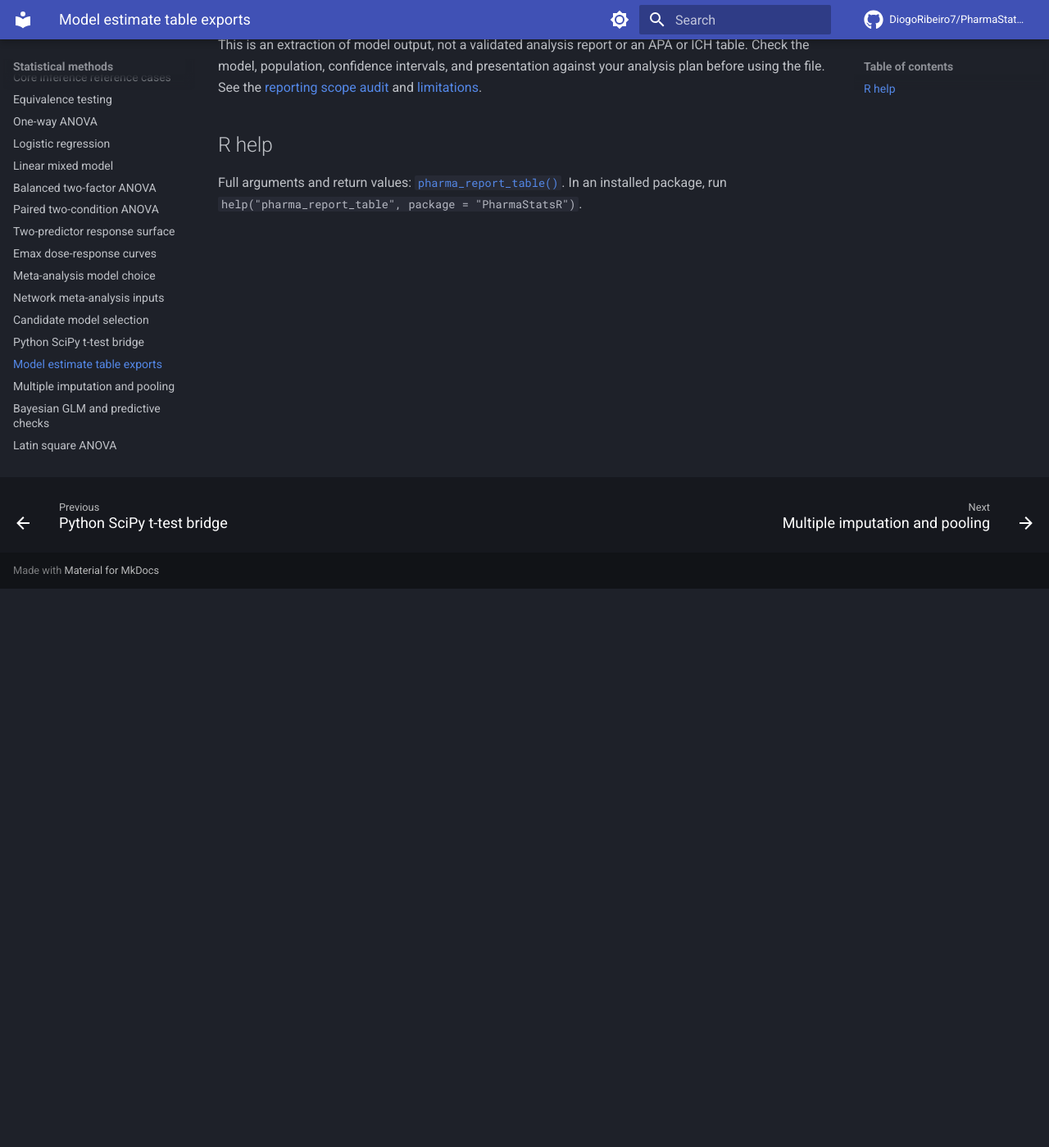
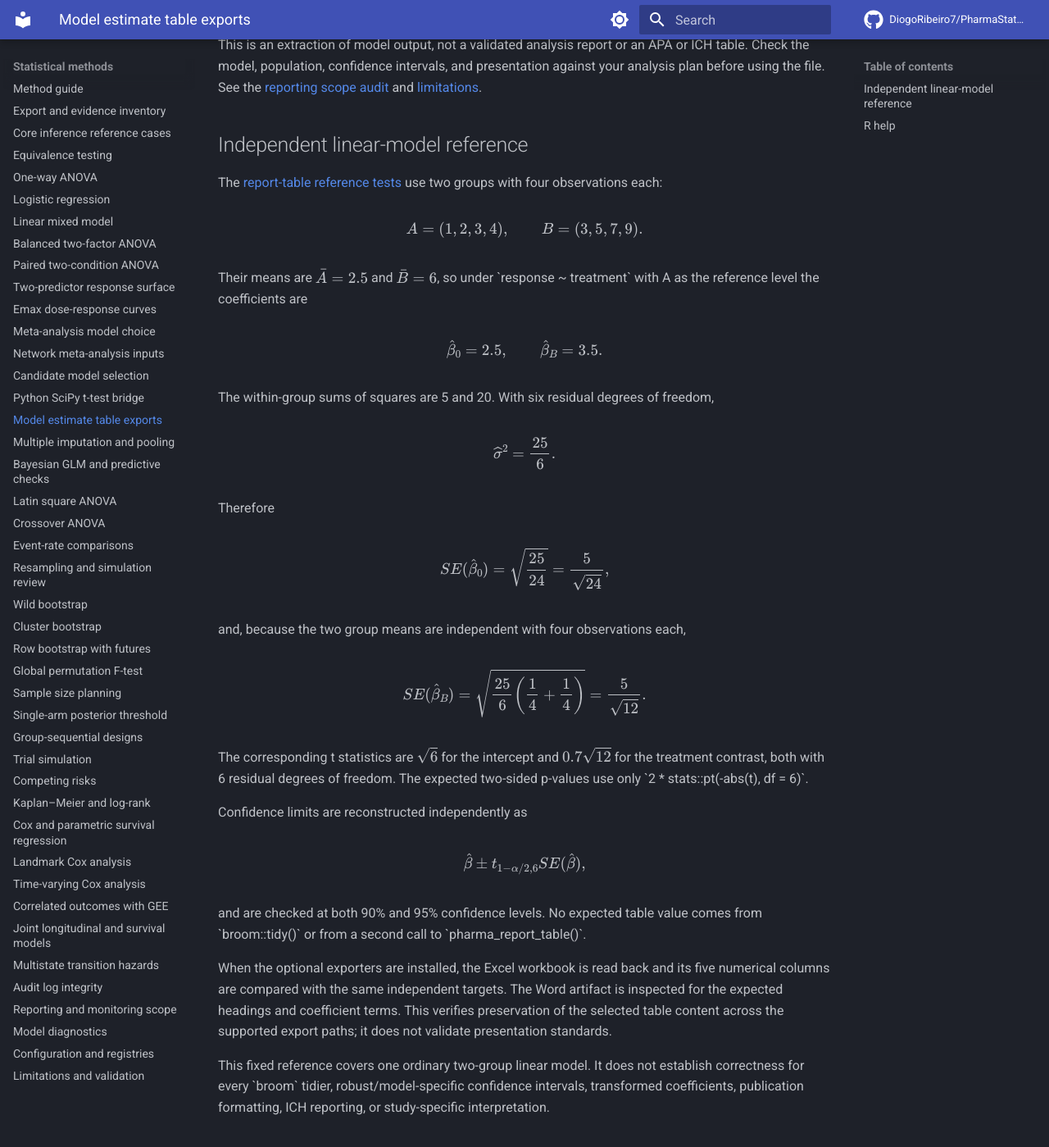
Before and after one commit to DiogoRibeiro7/PharmaStatsR, an MkDocs documentation site: the page built from docs/report-exports.md, in a window 1280 px wide and 1400 px high, scrolled down 682 px. Shown: the whole window at 82% size. Built offline with MkDocs 1.6.1 and Material for MkDocs 9.7.7, drawn with Linux system fonts in a browser that asks for light colours; comment, search, counter and statistics services are not loaded.

Commit message:
test: add independent report-table reference

```diff
--- a/docs/evidence-batches.md
+++ b/docs/evidence-batches.md
@@ -148,14 +148,36 @@
 These PR-head results support this method-evidence batch. They are not a new
 exact-merged-source artifact receipt for the separate release gate in #58.
 
-## Current batch: statistical integrations, #159–#160
+## Completed batch: statistical integrations, #159–#160
 
 Both issues were created before implementation.
 
 | Order | Issue | Reviewable result |
 | --- | --- | --- |
 | 1 | [#159: SciPy t-test reference](https://github.com/DiogoRibeiro7/PharmaStatsR/issues/159) | [Independent SciPy bridge reference](scipy-bridge.md#independent-numerical-reference): Student/Welch sample-moment formulas, standard errors, degrees of freedom, statistics, t-tail p-values, transformations and a finite zero-variance boundary. Merged in #161. |
-| 2 | [#160: deterministic caret selection](https://github.com/DiogoRibeiro7/PharmaStatsR/issues/160) | [Fixed-fold selection reference](model-selection.md#fixed-fold-selection-reference): direct GLM and base-R LDA hold-out predictions reconstruct the winner; remaining caret object behavior is classified as contract evidence. |
+| 2 | [#160: deterministic caret selection](https://github.com/DiogoRibeiro7/PharmaStatsR/issues/160) | [Fixed-fold selection reference](model-selection.md#fixed-fold-selection-reference): direct GLM and base-R LDA hold-out predictions reconstruct the winner; remaining caret object behavior is classified as contract evidence. Merged in #162. |
 
 Implement one focused PR at a time. No release tag, submission, new required
 dependency, or broad API expansion is authorized by this planning record.
+
+
+### Checked #159–#160 CI evidence
+
+The final batch PR head `ba23639` contains the earlier merged SciPy reference.
+Its routine R package check, strict documentation build, and all five validation
+matrix jobs passed before merge. These are method-evidence results for that PR
+head, not an exact-merged-source release receipt for #58.
+
+## Current batch: reporting and auditability, #163–#165
+
+All three issues were created before implementation.
+
+| Order | Issue | Reviewable result |
+| --- | --- | --- |
+| 1 | [#163: report-table numerical reference](https://github.com/DiogoRibeiro7/PharmaStatsR/issues/163) | Independent two-group lm estimates, residual variance, standard errors, t-based confidence intervals and p-values, with exporter preservation. |
+| 2 | [#164: external HMAC audit vectors](https://github.com/DiogoRibeiro7/PharmaStatsR/issues/164) | Fixed externally calculated HMAC-SHA256 chain values and tamper/wrong-key boundaries. |
+| 3 | [#165: SAP artifact contract](https://github.com/DiogoRibeiro7/PharmaStatsR/issues/165) | Exact Markdown vector and written-file contract with ordering, UTF-8/literal text and validation-before-write checks. |
+
+Implement one focused PR at a time. Reporting and audit helpers remain
+scope-limited software utilities; this batch does not create a regulatory,
+security, or document-approval claim. #58 remains separate.
--- a/docs/report-exports.md
+++ b/docs/report-exports.md
@@ -28,6 +28,71 @@
 presentation against your analysis plan before using the file. See the
 [reporting scope audit](claims-audit.md) and [limitations](limitations.md).
 
+## Independent linear-model reference
+
+The [report-table reference tests](https://github.com/DiogoRibeiro7/PharmaStatsR/blob/main/tests/testthat/test-report-table-reference.R)
+use two groups with four observations each:
+
+\[
+A=(1,2,3,4),\qquad B=(3,5,7,9).
+\]
+
+Their means are \(\bar A=2.5\) and \(\bar B=6\), so under
+\`response ~ treatment\` with A as the reference level the coefficients are
+
+\[
+\hat\beta_0=2.5,\qquad \hat\beta_B=3.5.
+\]
+
+The within-group sums of squares are 5 and 20. With six residual degrees of
+freedom,
+
+\[
+\widehat{\sigma}^2=\frac{25}{6}.
+\]
+
+Therefore
+
+\[
+SE(\hat\beta_0)=\sqrt{\frac{25}{24}}=\frac{5}{\sqrt{24}},
+\]
+
+and, because the two group means are independent with four observations each,
+
+\[
+SE(\hat\beta_B)=
+\sqrt{\frac{25}{6}\left(\frac14+\frac14\right)}
+=
+\frac{5}{\sqrt{12}}.
+\]
+
+The corresponding t statistics are \(\sqrt6\) for the intercept and
+\(0.7\sqrt{12}\) for the treatment contrast, both with 6 residual degrees of
+freedom. The expected two-sided p-values use only
+\`2 * stats::pt(-abs(t), df = 6)\`.
+
+Confidence limits are reconstructed independently as
+
+\[
+\hat\beta \pm t_{1-\alpha/2,6}SE(\hat\beta),
+\]
+
+and are checked at both 90% and 95% confidence levels. No expected table value
+comes from \`broom::tidy()\` or from a second call to
+\`pharma_report_table()\`.
+
+When the optional exporters are installed, the Excel workbook is read back and
+its five numerical columns are compared with the same independent targets. The
+Word artifact is inspected for the expected headings and coefficient terms.
+This verifies preservation of the selected table content across the supported
+export paths; it does not validate presentation standards.
+
+This fixed reference covers one ordinary two-group linear model. It does not
+establish correctness for every \`broom\` tidier, robust/model-specific
+confidence intervals, transformed coefficients, publication formatting, ICH
+reporting, or study-specific interpretation.
+
+
 ## R help
 
 Full arguments and return values: [`pharma_report_table()`](https://github.com/DiogoRibeiro7/PharmaStatsR/blob/main/man/pharma_report_table.Rd). In an installed package, run `help("pharma_report_table", package = "PharmaStatsR")`.
```
Also changed, not shown: NEWS.md (+1 -0 lines), ROADMAP.md (+7 -3 lines), docs/method-inventory.md (+1 -1 lines), 1 other file.
